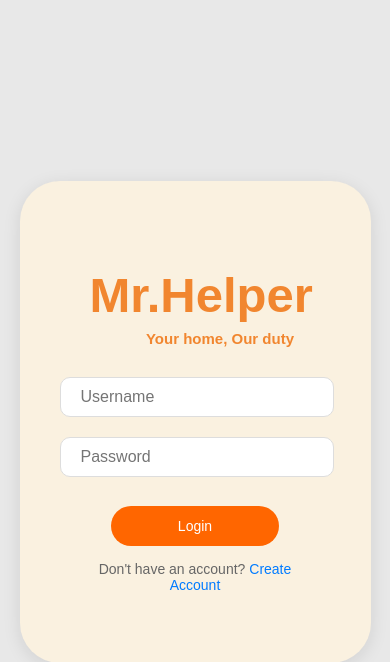
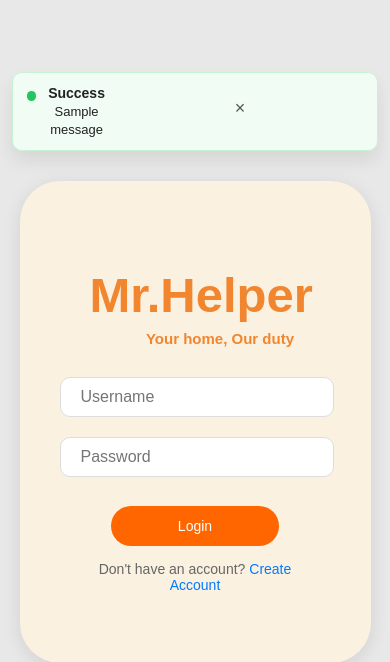
Before and after one commit to Phoenix-star-tech/helper, a Flask app: page /login in a window 390 px wide. Shown: the top 662 px of the page. Run offline with Flask 3, Linux system fonts and the light colour scheme; one stand-in notice (Sample message) is shown; some libraries are stand-ins or nearby versions.

Commit message:
Update login.html

```diff
--- a/templates/login.html
+++ b/templates/login.html
@@ -132,9 +132,6 @@
                 font-size: 14px;
             }
         }
-    </style>
-
-        <style>
           /* Fullscreen overlay */
           #loading-overlay {
               position: fixed;
@@ -164,7 +161,77 @@
               0% { transform: rotate(0deg); }
               100% { transform: rotate(360deg); }
           }
-        </style>
+  /* Toast container (top-right on desktop, full width on mobile) */
+  .toast-stack {
+    position: fixed;
+    top: 72px;               /* below your top navbar */
+    right: 16px;
+    z-index: 11000;
+    display: flex;
+    flex-direction: column;
+    gap: 10px;
+    max-width: 360px;
+  }
+  @media (max-width: 640px) {
+    .toast-stack {
+      left: 12px;
+      right: 12px;
+      max-width: none;
+    }
+  }
+
+  /* Base toast */
+  .toast {
+    display: flex;
+    align-items: start;
+    gap: 12px;
+    padding: 12px 14px;
+    border-radius: 10px;
+    box-shadow: 0 10px 18px rgba(0,0,0,.08);
+    border: 1px solid rgba(0,0,0,.08);
+    background: #fff;
+    color: #222;
+    animation: slideIn .25s ease-out;
+  }
+  @keyframes slideIn {
+    from { transform: translateY(-6px); opacity: 0; }
+    to   { transform: translateY(0);     opacity: 1; }
+  }
+
+  /* Variants */
+  .toast--success { border-color: #c7f3d2; background: #f1fdf4; }
+  .toast--error   { border-color: #ffd1d1; background: #fff5f5; }
+  .toast--warning { border-color: #ffe9b3; background: #fffaf0; }
+  .toast--info    { border-color: #cfe6ff; background: #f5faff; }
+
+  /* Accent dot */
+  .toast__dot {
+    width: 10px; height: 10px; border-radius: 999px; margin-top: 6px;
+  }
+  .toast--success .toast__dot { background: #22c55e; }
+  .toast--error   .toast__dot { background: #ef4444; }
+  .toast--warning .toast__dot { background: #f59e0b; }
+  .toast--info    .toast__dot { background: #3b82f6; }
+
+  /* Content */
+  .toast__content { flex: 1; }
+  .toast__title   { font-weight: 700; margin-bottom: 2px; font-size: 14px; }
+  .toast__msg     { font-size: 13px; line-height: 1.35; }
+
+  /* Close (×) */
+  .toast__close {
+    cursor: pointer;
+    border: none;
+    background: transparent;
+    font-size: 18px;
+    line-height: 1;
+    color: #555;
+    padding: 0 4px;
+    align-self: start;
+  }
+  .toast__close:hover { color: #000; }
+</style>
+
 </head>
 <body>
     <div class="login-container">
@@ -180,27 +247,119 @@
 
         <p>Don't have an account? <a href="{{ url_for('signup') }}">Create Account</a></p>
 
-        {% if error %}
-        <p class="error">{{ error }}</p>
+        <div id="toastStack" class="toast-stack">
+  {# Render Flask flashed messages if any #}
+  {% with messages = get_flashed_messages(with_categories=True) %}
+    {% if messages %}
+      {% for category, message in messages %}
+        {% set cls = 'toast--info' %}
+        {% if category in ['success','error','warning','info'] %}
+          {% set cls = 'toast--' ~ category %}
         {% endif %}
-    </div>
+        <div class="toast {{ cls }}">
+          <span class="toast__dot"></span>
+          <div class="toast__content">
+            <div class="toast__title">
+              {{ category|capitalize if category else 'Notice' }}
+            </div>
+            <div class="toast__msg">{{ message }}</div>
+          </div>
+          <button class="toast__close" aria-label="Close" onclick="this.parentElement.remove()">×</button>
+        </div>
+      {% endfor %}
+    {% endif %}
+  {% endwith %}
+</div>
     <!-- Loading Overlay -->
 <div id="loading-overlay">
     <div class="spinner"></div>
 </div>
 
 <script>
-  // Show loader before leaving page
-  window.addEventListener("beforeunload", function () {
-      document.getElementById("loading-overlay").style.visibility = "visible";
+  // Programmatic toast (for JS-detected failures)
+  function showToast(message, type = 'info', title = null, autoHideMs = 5000) {
+    const stack = document.getElementById('toastStack');
+    const wrapper = document.createElement('div');
+    wrapper.className = `toast toast--${type}`;
+
+    const dot = document.createElement('span');
+    dot.className = 'toast__dot';
+
+    const content = document.createElement('div');
+    content.className = 'toast__content';
+
+    const heading = document.createElement('div');
+    heading.className = 'toast__title';
+    heading.textContent = title || type.charAt(0).toUpperCase() + type.slice(1);
+
+    const msg = document.createElement('div');
+    msg.className = 'toast__msg';
+    msg.textContent = message;
+
+    const close = document.createElement('button');
+    close.className = 'toast__close';
+    close.setAttribute('aria-label', 'Close');
+    close.textContent = '×';
+    close.addEventListener('click', () => wrapper.remove());
+
+    content.appendChild(heading);
+    content.appendChild(msg);
+    wrapper.appendChild(dot);
+    wrapper.appendChild(content);
+    wrapper.appendChild(close);
+    stack.appendChild(wrapper);
+
+    if (autoHideMs && autoHideMs > 0) {
+      setTimeout(() => wrapper.remove(), autoHideMs);
+    }
+  }
+
+  // Catch generic JS errors & promise rejections → show error toast
+  window.addEventListener('error', (e) => {
+    showToast('Something went wrong while loading the page.', 'error', 'Error');
+  });
+  window.addEventListener('unhandledrejection', (e) => {
+    showToast('A background action failed. Please try again.', 'warning', 'Heads up');
   });
 
-  // Hide loader when page finishes loading
-  window.addEventListener("load", function () {
-      document.getElementById("loading-overlay").style.visibility = "hidden";
+  // Optional: if your loader might get stuck, auto clear after 8s and show toast
+  // Update '#loading-overlay' to your actual loader element id
+  window.addEventListener('load', () => {
+    const loader = document.getElementById('loading-overlay');
+    if (!loader) return;
+    // Safety timeout: if still visible after 8s, hide and alert
+    setTimeout(() => {
+      const isVisible = loader.style.visibility !== 'hidden' && getComputedStyle(loader).visibility !== 'hidden';
+      if (isVisible) {
+        loader.style.visibility = 'hidden';
+        showToast('We had trouble finishing the load. Some data may be cached.', 'warning', 'Slow Connection');
+      }
+    }, 8000);
   });
 </script>
 
+<script>
+  const loader = document.getElementById("loading-overlay");
+
+  // Show loader before leaving page
+  window.addEventListener("beforeunload", () => {
+      loader.style.visibility = "visible";
+  });
+
+  // Hide loader when page fully loads
+  window.addEventListener("load", () => {
+      loader.style.visibility = "hidden";
+  });
+
+  // Handle when navigating with back/forward buttons (bfcache restore)
+  window.addEventListener("pageshow", (event) => {
+      loader.style.visibility = "hidden";  // Ensure loader is hidden when page is restored
+  });
+
+  window.addEventListener("pagehide", () => {
+      loader.style.visibility = "visible"; // Show loader when leaving
+  });
+</script>
 
 </body>
 </html>
```
